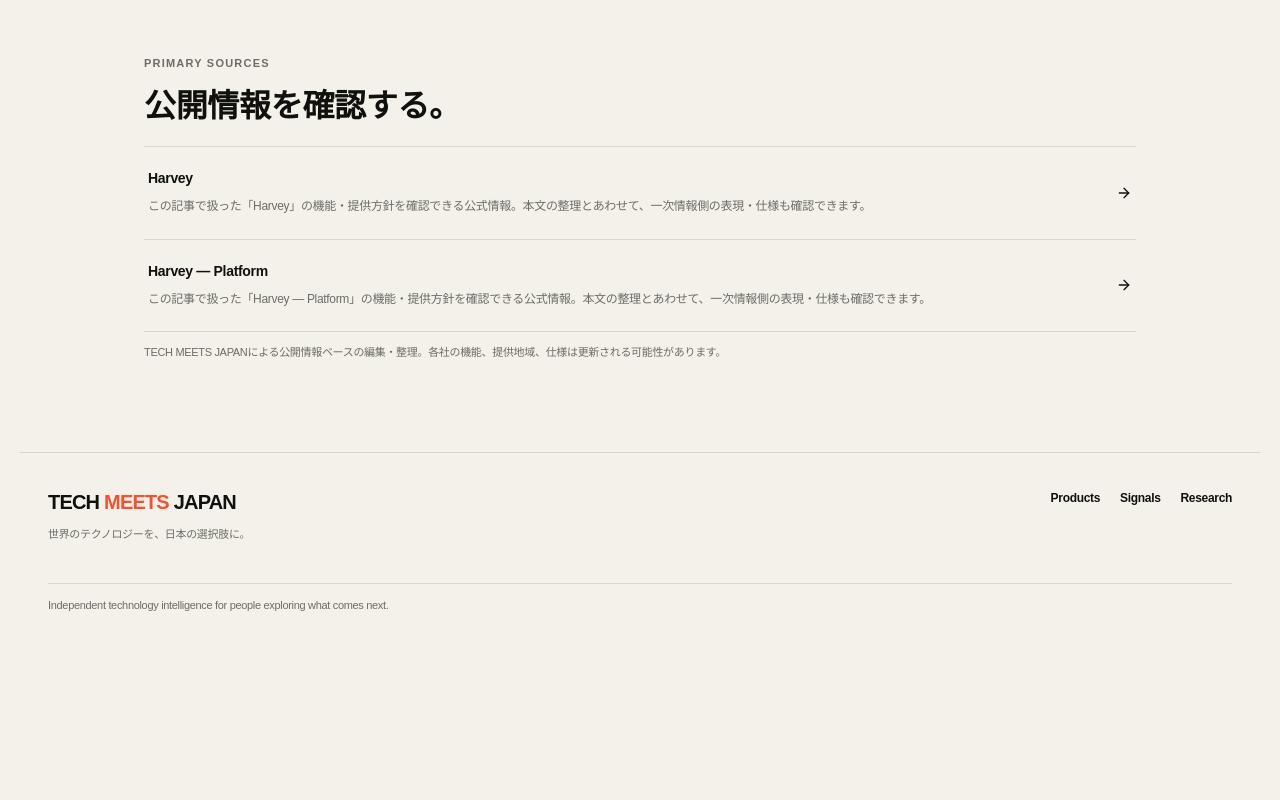
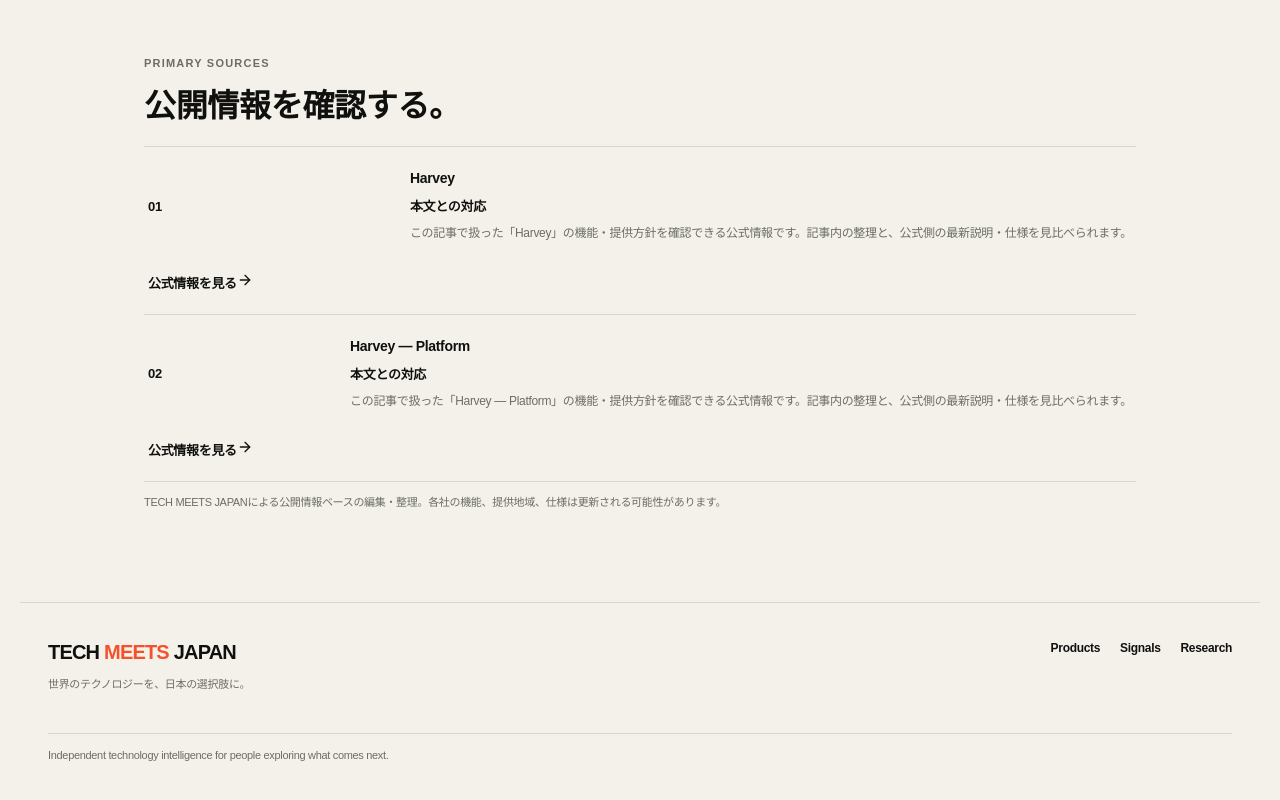
Before and after one commit to yasu-kai/tech-meets-japan, a Next.js app: page /research/ai-work/ai-legal in a window 1280 px wide. Shown: the part 2788-3588 px from the top of the page. Before the commit the page ends 3460 px from the top, so only its background shows below. Built offline with nearby package versions, Linux system fonts and the light colour scheme.

Commit message:
Make primary sources explain their article relevance

```diff
--- a/app/research/[category]/[slug]/page.tsx
+++ b/app/research/[category]/[slug]/page.tsx
@@ -11,22 +11,19 @@ function sourceContext(story:ResearchStory,label:string){
     .map(x=>x.trim())
     .filter(x=>x.length>2 && !["Product","Platform","Solutions","Enterprise","Newsroom","Blog"].includes(x));
 
-  let best:{heading:string;body:string;score:number}|null=null;
+  let best:{heading:string;score:number}|null=null;
 
   for(const section of story.sections){
-    for(const body of section.body){
-      const score=rawTerms.reduce((n,term)=>n+(body.toLowerCase().includes(term.toLowerCase())?1:0),0);
-      if(score>0 && (!best || score>best.score)) best={heading:section.heading,body,score};
-    }
+    const sectionText=[section.heading,...section.body].join(" ").toLowerCase();
+    const score=rawTerms.reduce((n,term)=>n+(sectionText.includes(term.toLowerCase())?1:0),0);
+    if(score>0 && (!best || score>best.score)) best={heading:section.heading,score};
   }
 
   if(!best){
-    return `この記事で扱った「${label}」の機能・提供方針を確認できる公式情報。本文の整理とあわせて、一次情報側の表現・仕様も確認できます。`;
+    return `この記事で扱った「${label}」の機能・提供方針を確認できる公式情報です。記事内の整理と、公式側の最新説明・仕様を見比べられます。`;
   }
 
-  const firstSentence=(best.body.split("。")[0]||best.body).trim();
-  const trimmed=firstSentence.length>88 ? firstSentence.slice(0,88)+"…" : firstSentence;
-  return `本文「${best.heading}」で触れた「${trimmed}」に対応する一次情報。記事内の整理を、公式側の説明で確認できます。`;
+  return `本文「${best.heading}」で扱った論点に対応する一次情報です。記事内の整理を、公式側の機能説明・仕様・提供方針で確認できます。`;
 }
 
 export function generateStaticParams(){
@@ -80,12 +77,14 @@ export default async function StoryPage({params}:{params:Promise<{category:strin
             <p className="eyebrow">PRIMARY SOURCES</p>
             <h2>公開情報を確認する。</h2>
             <div>
-              {story.sources.map(source=><a className="story-source-link" key={source.url} href={source.url} target="_blank" rel="noreferrer">
+              {story.sources.map((source,index)=><a className="story-source-link" key={source.url} href={source.url} target="_blank" rel="noreferrer">
+                <div className="story-source-index">{String(index+1).padStart(2,"0")}</div>
                 <div className="story-source-copy">
                   <strong>{source.label}</strong>
+                  <div className="story-source-context-label">本文との対応</div>
                   <p>{sourceContext(story,source.label)}</p>
                 </div>
-                <ArrowRight size={16}/>
+                <div className="story-source-action"><span>公式情報を見る</span><ArrowRight size={16}/></div>
               </a>)}
             </div>
             <p className="research-note">TECH MEETS JAPANによる公開情報ベースの編集・整理。各社の機能、提供地域、仕様は更新される可能性があります。</p>
```
